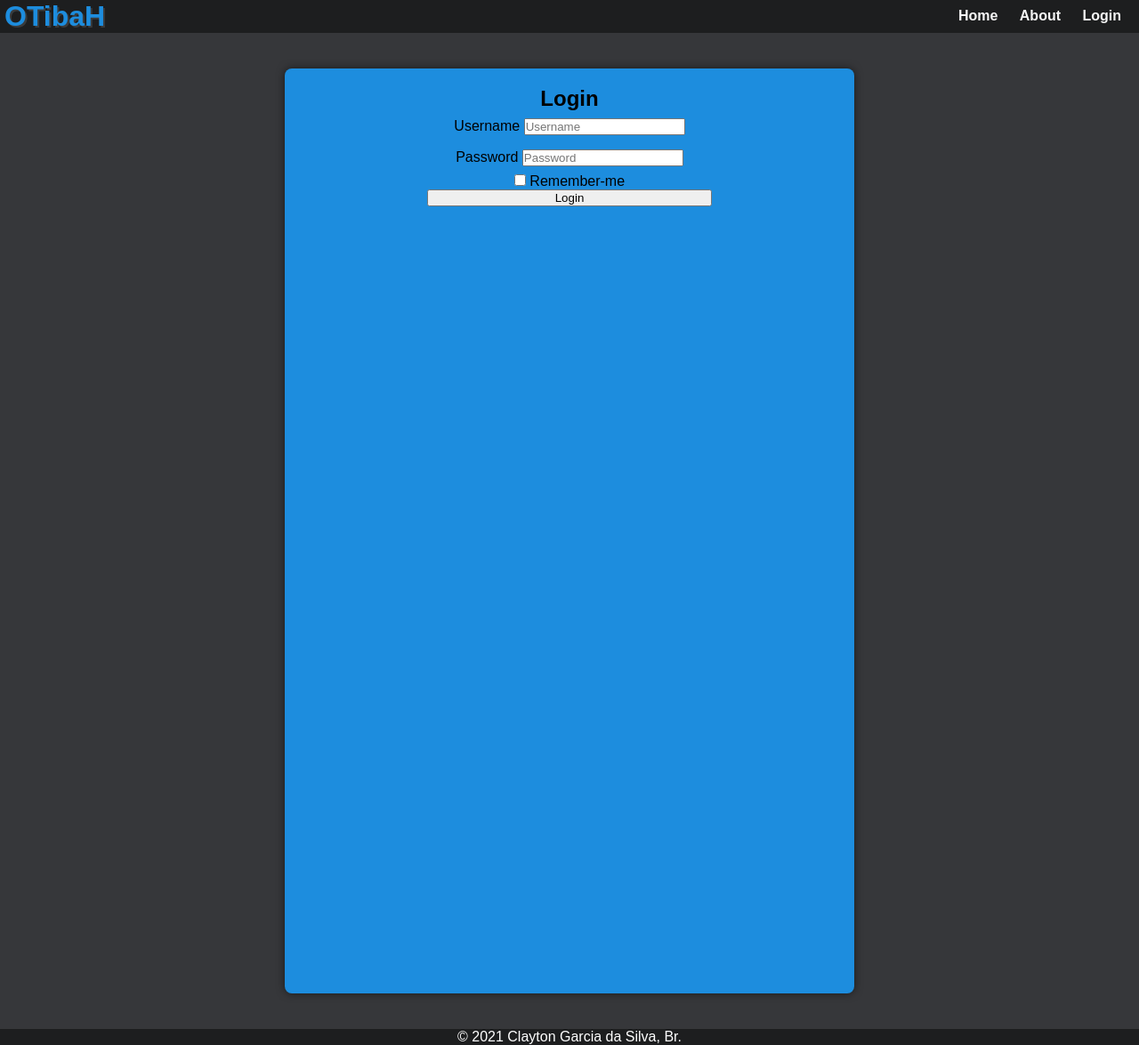
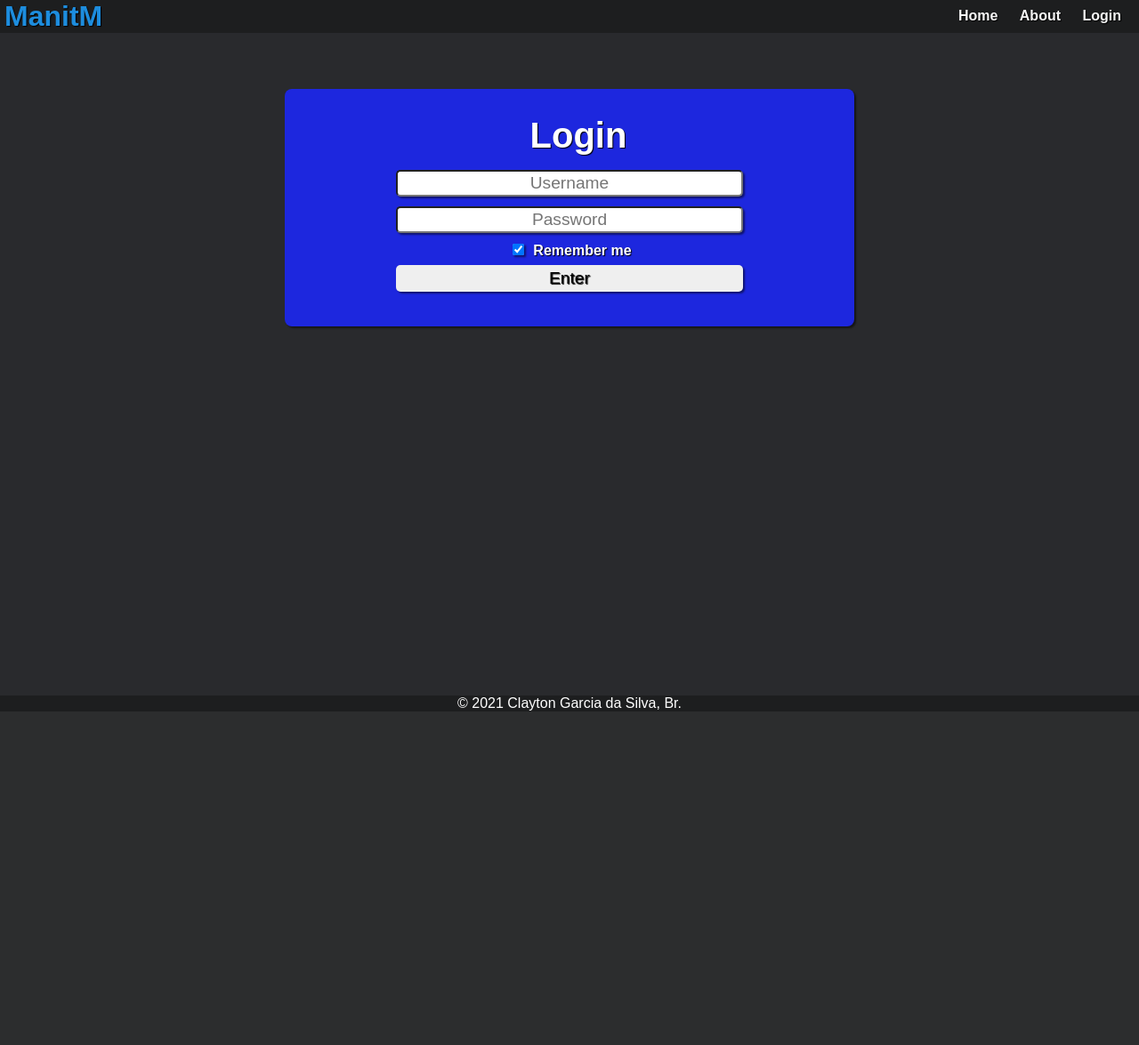
Before and after one commit to Claayton/Flask-app, a Flask app: page /login in a window 1280 px wide. Shown: the whole page at 89% size. After the commit the page ends 800 px from the top, so only its background shows below. Run offline with Flask 2, Linux system fonts and the light colour scheme; parts of the project's set-up code (start-up, migrations or seed data) failed here and were passed over; some libraries are stand-ins or nearby versions.

Commit message:
Novas configuraçoes na pagina de login

```diff
--- a/app/static/css/style.css
+++ b/app/static/css/style.css
@@ -1,15 +1,72 @@
 @charset 'UTF8';
 
-div.main {
-    max-width: 600px;
-    background-color: aqua;
-    text-align: center;
+:root {
+    --color1: #5021FA;
+    --color2: #1D27DE;
+    --color3: #2B6CF5;
+    --color4: #1D8DDE;
+    --color5: #21D8FA;
 }
 
-div.login {
-    padding: 8px;
+* {
+    margin: 0px;
+    padding: 0px;
+}
+
+main {
+    padding: 20px;
+    margin:auto;
+    margin-top: 100px;
+    text-align: center;
+    max-width: 600px;
+    height: auto;
+    height: auto;
+    background-color: var(--color2);
+    box-shadow: 2px 2px 2px rgba(0, 0, 0, 0.5);
+    text-shadow: 1px 1px 1px rgba(0, 0, 0, 2);
+    border-radius: 8px;
+}
+
+#titulo {
+    color: white;
+    width: 100%;
+    font-size: 2.5em;
+    padding: 10px;
+}
+
+#username, #password, button {
+    border-radius: 5px;
+    height: 30px;
+    width: 65%;
+}
+
+.campo input, button {
+    padding: 0.2em;
+    margin: 0.3em;
+    text-align: center;
+    font-size: 1.2em;
+    box-shadow: 2px 2px 2px rgba(0, 0, 0, 0.5);
+}
+
+.remember {
+    color: white;
 }
 
 button {
-    width: 320px;
+    font-size: 1.2em;
+    border: 0;
+    margin-bottom: 1em;
+    border: white;
+    padding: 0.2em 0.6em;
+    width: 65%;
+    height: 30px;
+    text-shadow: 1px 1px 1px rgba(0, 0, 0, 2);
+    transition-duration: 0.5s;
 }
+
+button:hover {
+    color: white;
+    background-color: var(--color5);
+    box-shadow: inset 2px 2px 2px rgba(0, 0, 0, 0.2);
+    text-shadow: none;
+}
--- a/app/static/css/style_base.css
+++ b/app/static/css/style_base.css
@@ -14,15 +14,18 @@
 }
 
 body {
-    background-color: #292a2def;
+    background-color: #292a2d;
     font-family: Arial, Helvetica, sans-serif;
+    font-size: 1em;
+    margin: auto;
+    justify-content: center;
     width: 100%;
-    height: 100%;
-
+    height: auto;
 }
 
 header {
-    position: static;
+    position: fixed;
+    top:0;
     text-align: left;
     background-color: #1d1e1f;
     width: 100%;
@@ -35,7 +38,7 @@ h1 {
     font-size: 2em;
     padding-left: 5px;
     margin-bottom: -10px;
-    text-shadow: 2px 2px 0px rgba(255, 255, 255, 0.13);
+    text-shadow: 1px 1px 1px rgba(0, 0, 0, 2);
 }
 
 nav {
@@ -43,6 +46,7 @@ nav {
     text-align: right;
     padding: 10px;
     margin-top: -38px;
+    text-shadow: 1px 1px 1px rgba(0, 0, 0, 2);
 }
 
 nav > a{
@@ -59,22 +63,11 @@ nav a:hover{
     color:white;
 }
 
-main {
-    padding: 20px;
-    margin: 40px auto;
-    text-align: center;
-    max-width: 600px;
-    height: 1000px;
-    background-color: var(--color4);
-    box-shadow: 0px 0px 10px rgba(0, 0, 0, 0.534);
-    border-radius: 8px;
-}
-
 footer {
+    position: fixed;
+    bottom: 0px;
     background-color: #1d1e1f;
     color: white;
-    bottom: 0;
-    position: static;
     width: 100%;
     text-align: center;
 }
--- a/app/templates/base.html
+++ b/app/templates/base.html
@@ -9,7 +9,7 @@
   </head>
   <body>
     <header>
-      <h1>OTibaH</h1>
+      <h1>ManitM</h1>
       <nav>
         <a href="#">Home</a>
         <a href="#">About</a>
@@ -23,6 +23,7 @@
     <footer>
       <p>&copy; 2021 Clayton Garcia da Silva, Br.</p>
     </footer>
+    <!-- if you wanna make the world a better place take a look ay yourself, and make a change -->
     <script src="https://ajax.googleapis.com/ajax/libs/jquery/1.12.4/jquery.min.js"></script>
     <script src="{{ url_for('static', filename='js/bootstrap.min.js') }}"></script>
   </body>
--- a/app/templates/login.html
+++ b/app/templates/login.html
@@ -1,29 +1,35 @@
+<link rel="stylesheet" href="{{ url_for('static', filename='css/style.css') }}" rel="stylesheet">
+
 {% extends 'base.html' %}
 
 {% block content %}
 
-<link rel="stylesheet" href="{{ url_for('static', filename='css/style.css') }}" rel="stylesheet">
-
 <main>
-    <h2>Login</h2>
+    <div>
+        <h2 id="titulo">Login</h2>
+    </div>
     <form action="" method="POST">
-        {{ form.csrf_token }}
-        <div class="login">
-            <label for="">Username</label>
-            {{ form.username(_class="form-controll",
-                placeholder="Username") }}
-        </div>
-        <div class="login">
-            <label for="">Password</label>
-            {{ form.password(_class="form-control",
-                placeholder="Password") }}
-        </div>
-        <div class="checkbox">
-            <label for="">
-                {{ form.remember_me }} Remember-me
+        <div class="campo">
+            <label for="username">
+                <input class="text" type="text" name="username"  id="username" autocomplete="username" placeholder="Username" required>
             </label>
         </div>
-        <button type="submit">Login</button>
+        <div class="campo">
+            <label for="password">
+                <input class="text" type="password" name="password" id="password" placeholder="Password" required>
+            </label>
+        </div>
+        <div class="campo">
+            <label for="remember" class="check">
+                <input type="checkbox" id="checkbox" value="Remember-me"checked="checked">
+            </label>
+            <label class="remember"><strong>Remember me</strong></label>
+        </div>
+        <div class="campo">
+            <button class="button" type="submit">Enter</button>
+        </div>
+
     </form>
 </main>
+
 {% endblock %}
```
